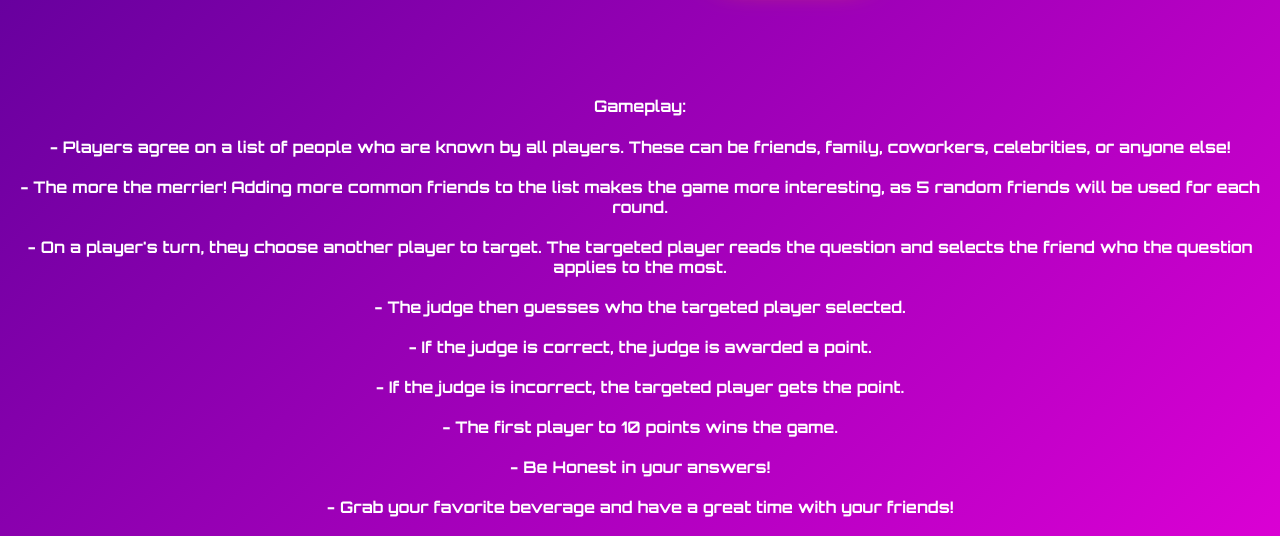
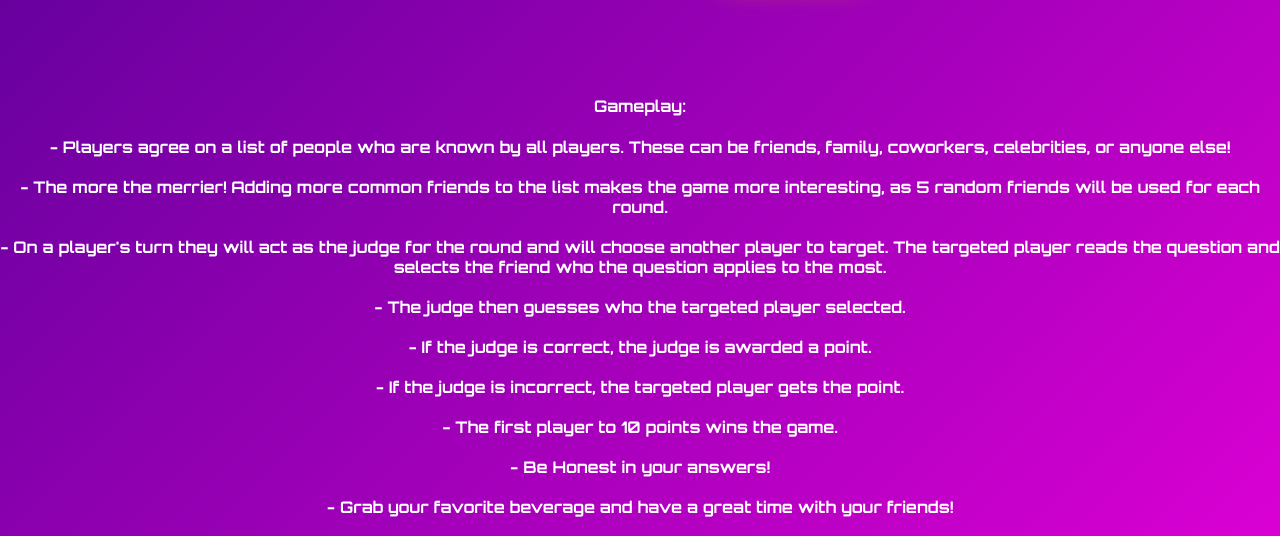
Before and after one commit to austindodig/commonfriends, a Flask app: page / in a window 1280 px wide. Shown: the part 354-890 px from the top of the page. Run offline with Flask 3, Linux system fonts and the light colour scheme.

Commit message:
modified:   templates/home.html

```diff
--- a/templates/home.html
+++ b/templates/home.html
@@ -27,7 +27,7 @@
     <h4>Gameplay: </h4>
     <h4>- Players agree on a list of people who are known by all players. These can be friends, family, coworkers, celebrities, or anyone else!<br><br>
         - The more the merrier! Adding more common friends to the list makes the game more interesting, as 5 random friends will be used for each round. <br><br>
-        - On a player's turn, they choose another player to target. The targeted player reads the question and selects the friend who the question applies to the most.<br><br>
+        - On a player's turn they will act as the judge for the round and will choose another player to target. The targeted player reads the question and selects the friend who the question applies to the most.<br><br>
         - The judge then guesses who the targeted player selected.<br><br>
         - If the judge is correct, the judge is awarded a point. <br><br>
         - If the judge is incorrect, the targeted player gets the point.<br><br>
```
